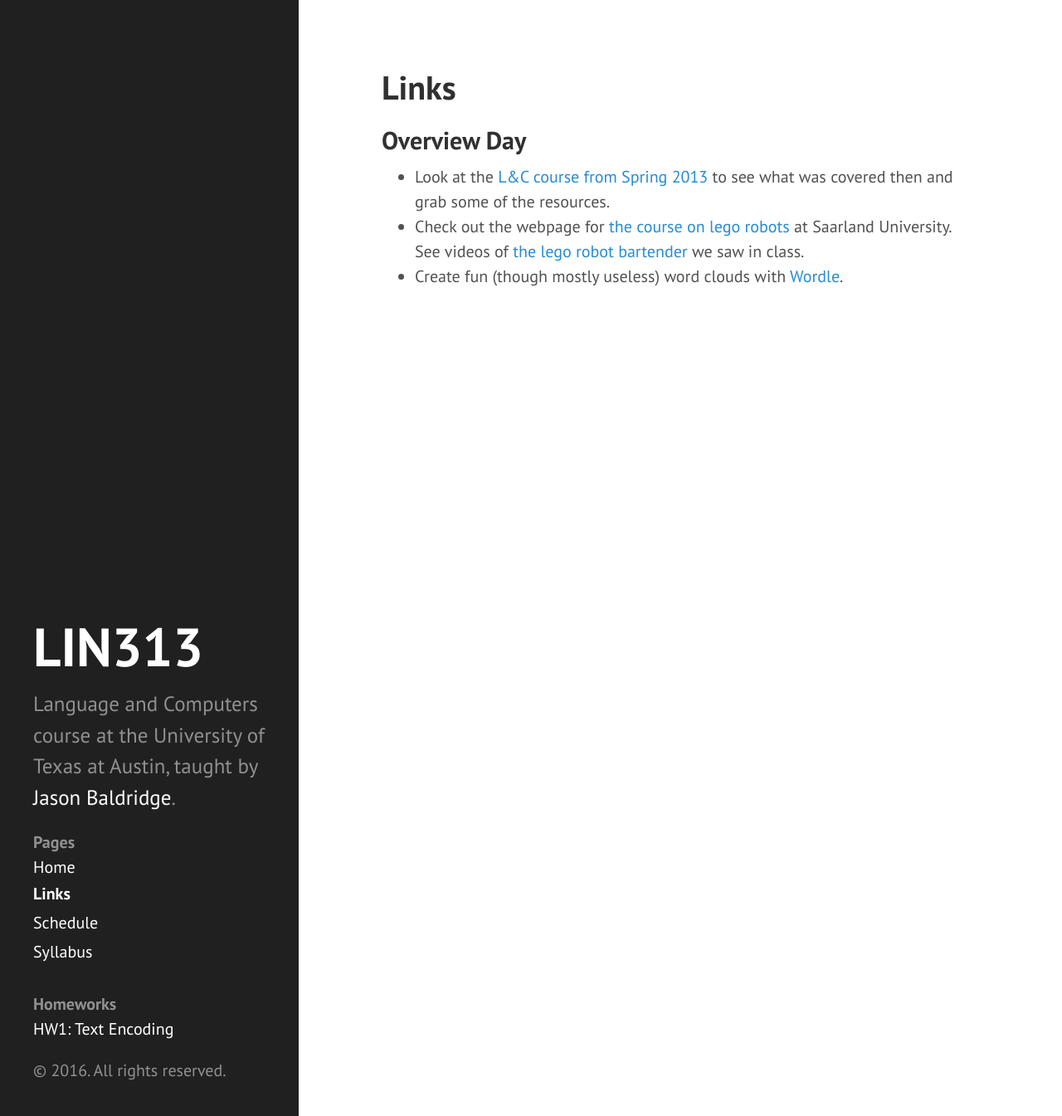
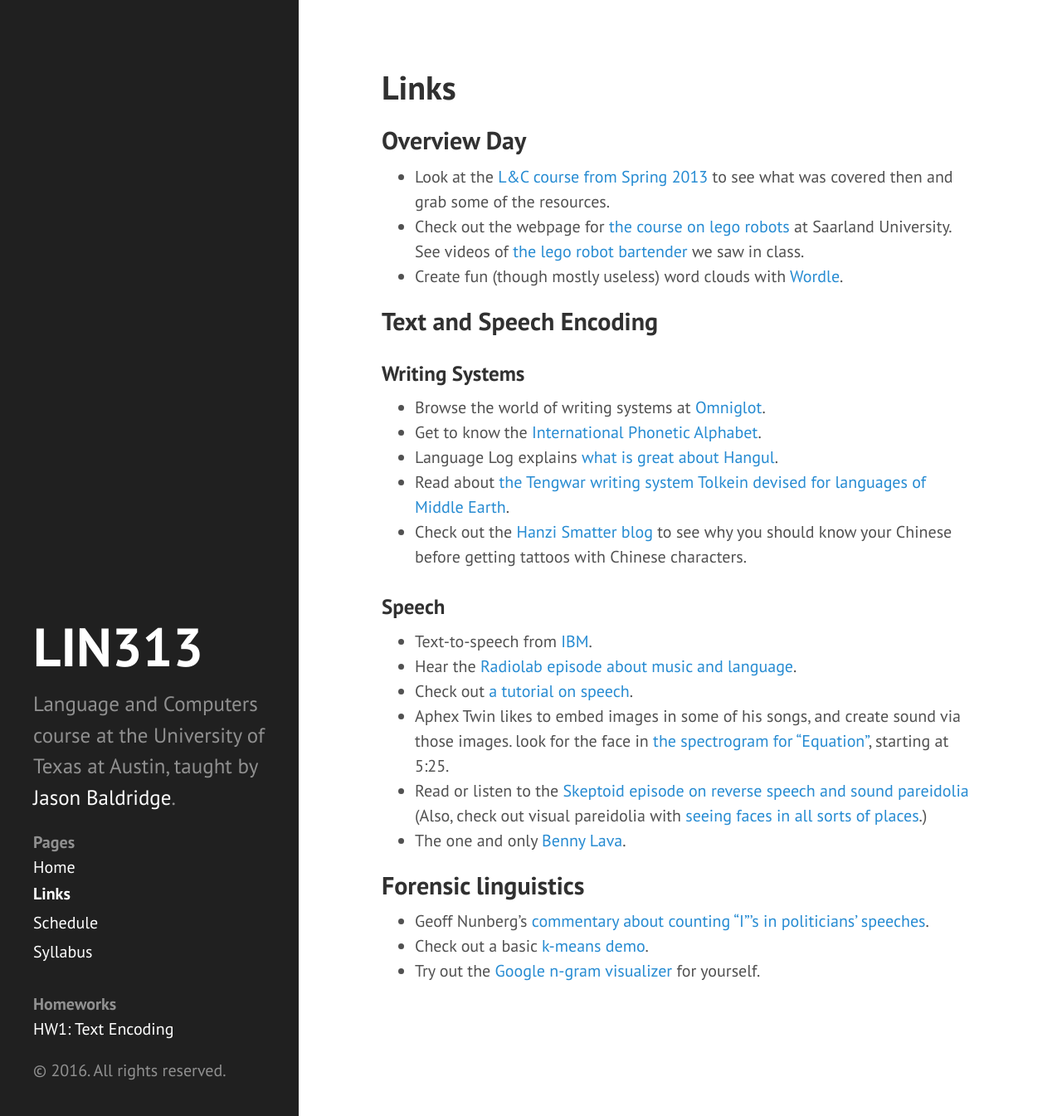
Before and after one commit to utcompling/language_and_computers_s16, a Jekyll site: the page built from links.md, in a window 1280 px wide and 1345 px high. Shown: the whole window at 83% size. Built offline with Jekyll 4.4.1, drawn with Linux system fonts in a browser that asks for light colours.

Commit message:
Added linkes from encoding and forensic linguistics.

```diff
--- a/links.md
+++ b/links.md
@@ -10,3 +10,29 @@ date:   2016-01-18 23:30:00
 - Look at the [L&C course from Spring 2013](http://lnc-s13.utcompling.com) to see what was covered then and grab some of the resources.
 - Check out the webpage for [the course on lego robots](http://www.coli.uni-saarland.de/courses/lego-04/) at Saarland University. See videos of [the lego robot bartender](http://www.coli.uni-saarland.de/courses/lego-04/page.php?id=barkeeper) we saw in class.
 - Create fun (though mostly useless) word clouds with [Wordle](http://www.wordle.net/).
+
+## Text and Speech Encoding
+
+
+### Writing Systems
+
+- Browse the world of writing systems at [Omniglot](http://www.omniglot.com/).
+- Get to know the [International Phonetic Alphabet](http://web.uvic.ca/ling/resources/ipa/charts/IPAlab/IPAlab.htm).
+- Language Log explains [what is great about Hangul](http://itre.cis.upenn.edu/~myl/languagelog/archives/002529.html).
+- Read about [the Tengwar writing system Tolkein devised for languages of Middle Earth](http://en.wikipedia.org/wiki/Tengwar).
+- Check out the [Hanzi Smatter blog](http://hanzismatter.com/) to see why you should know your Chinese before getting tattoos with Chinese characters.
+
+### Speech
+
+- Text-to-speech from [IBM](http://www.research.ibm.com/tts/).
+- Hear the [Radiolab](http://www.wnyc.org/shows/radiolab/) [episode about music and language](http://www.wnyc.org/shows/radiolab/episodes/2006/04/21).
+- Check out [a tutorial on speech](http://web.archive.org/web/20061016180716/www.ling.lu.se/research/speechtutorial/tutorial.html).
+- Aphex Twin likes to embed images in some of his songs, and create sound via those images. look for the face in [the spectrogram for "Equation"](https://www.youtube.com/watch?v=M9xMuPWAZW8), starting at 5:25.
+- Read or listen to the [Skeptoid](http://skeptoid.com/) [episode on reverse speech and sound pareidolia](http://skeptoid.com/episodes/4105#) (Also, check out visual pareidolia with [seeing faces in all sorts of places](http://facesinplaces.blogspot.com/).)
+- The one and only [Benny Lava](https://www.youtube.com/watch?v=sdyC1BrQd6g).
+
+## Forensic linguistics
+
+- Geoff Nunberg's [commentary about counting "I"'s in politicians' speeches](http://people.ischool.berkeley.edu/~nunberg/countingwords.html).
+- Check out a basic [k-means demo](http://util.io/k-means).
+- Try out the [Google n-gram visualizer](https://books.google.com/ngrams/) for yourself.
```
